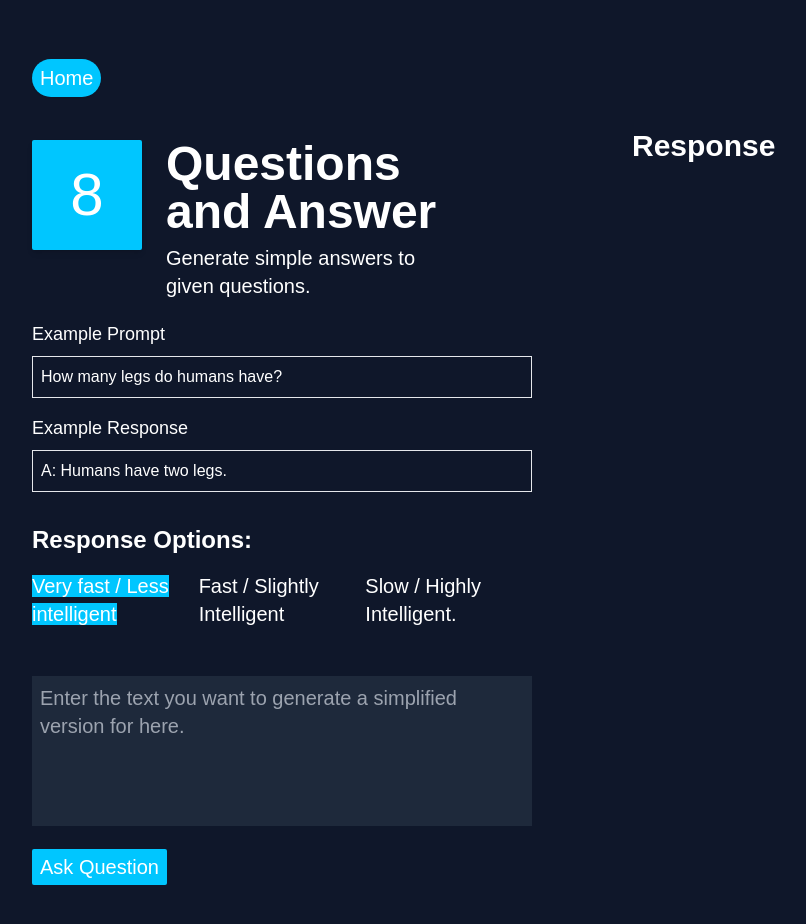
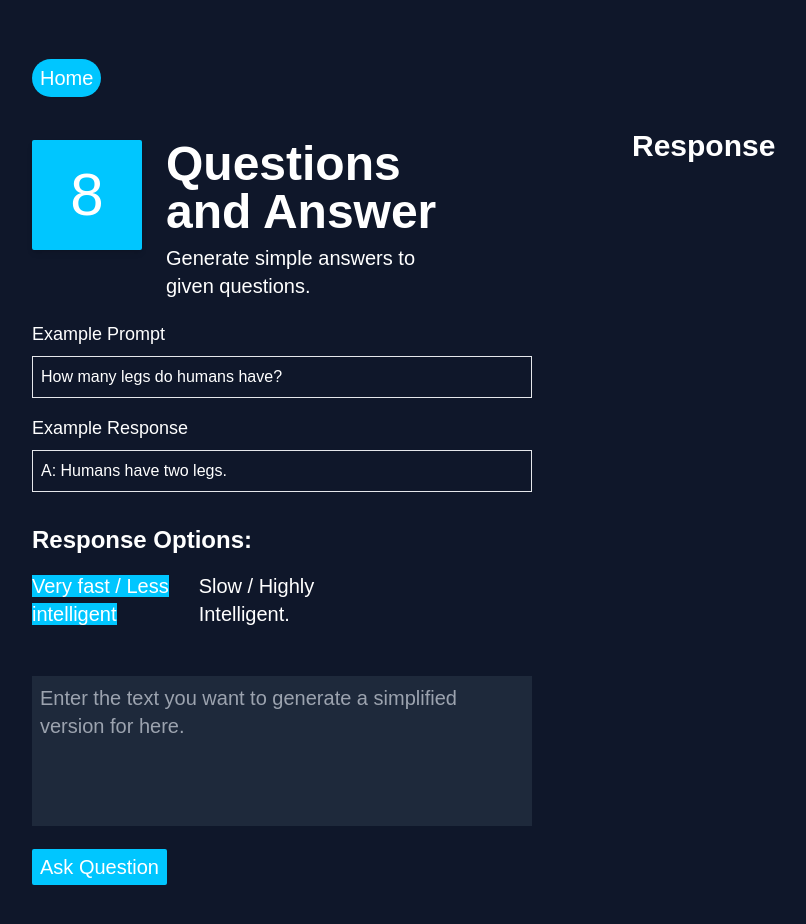
Before and after one commit to rxrzzz/assignments-ai, a Next.js app: page /answers in a window 1280 px wide. Shown: the top 924 px of the page, without its empty margins (58-864 px from the left). Built offline with nearby package versions, Linux system fonts and the light colour scheme; no server answers; a web font is replaced by a local one.

Commit message:
set error to empty string on load

```diff
--- a/components/options.tsx
+++ b/components/options.tsx
@@ -1,5 +1,4 @@
 import { RadioGroup } from "@headlessui/react";
-import { useState } from "react";
 
 type OptionProp = {
   option: string;
@@ -34,21 +33,7 @@ export const Options = ({ option, setOption, color }: OptionProp) => {
               </span>
             )}
           </RadioGroup.Option>
-          <RadioGroup.Option
-            className="my-4 cursor-pointer  max-w-[400px]"
-            value="text-babbage-001"
-          >
-            {({ checked }) => (
-              <span
-                style={{
-                  backgroundColor: checked ? color : "",
-                }}
-                className="font-medium"
-              >
-                Fast / Slightly Intelligent
-              </span>
-            )}
-          </RadioGroup.Option>
+
           <RadioGroup.Option
             className="my-4 cursor-pointer  max-w-[400px]"
             value="text-davinci-003"
--- a/pages/answers.tsx
+++ b/pages/answers.tsx
@@ -34,6 +34,7 @@ export default function Extract() {
         const { data } = response;
         setResult(data.choices[0].text);
         setLoading(false);
+        setError("")
       })
       .catch((err) => {
         setError("An error occured. Please wait for a minute and then retry.");
--- a/pages/essay.tsx
+++ b/pages/essay.tsx
@@ -34,6 +34,7 @@ export default function Essay() {
         const { data } = response;
         setResult(data.choices[0].text);
         setLoading(false);
+        setError("")
       })
       .catch((err) => {
         setError("An error occured. Please wait for a minute and then retry.");
--- a/pages/extract.tsx
+++ b/pages/extract.tsx
@@ -32,6 +32,7 @@ export default function Extract() {
         const { data } = response;
         setResult(data.choices[0].text);
         setLoading(false);
+        setError("")
       })
       .catch((err) => {
         setError("An error occured. Please wait for a minute and then retry.");
--- a/pages/grammar.tsx
+++ b/pages/grammar.tsx
@@ -31,6 +31,7 @@ export default function Grammar() {
         const { data } = response;
         setResult(data.choices[0].text);
         setLoading(false);
+        setError("")
       })
       .catch((err) => {
         setError("An error occured. Please wait for a minute and then retry.");
--- a/pages/outline.tsx
+++ b/pages/outline.tsx
@@ -31,6 +31,7 @@ export default function Outline() {
         const { data } = response;
         setResult(data.choices[0].text);
         setLoading(false);
+        setError("")
       })
       .catch((err) => {
         setError("An error occured. Please wait for a minute and then retry.");
--- a/pages/quickdraw.tsx
+++ b/pages/quickdraw.tsx
@@ -30,6 +30,7 @@ export default function QuickDraw() {
         const { data } = response;
         setResult(data.choices[0].text);
         setLoading(false);
+        setError("")
       })
       .catch((err) => {
         setError("An error occured. Please wait for a minute and then retry.");
--- a/pages/simple-text.tsx
+++ b/pages/simple-text.tsx
@@ -32,6 +32,7 @@ export default function SimpleText() {
         const { data } = response;
         setResult(data.choices[0].text);
         setLoading(false);
+        setError("")
       })
       .catch((err) => {
         setError("An error occured. Please wait for a minute and then retry.");
--- a/pages/summarize.tsx
+++ b/pages/summarize.tsx
@@ -31,10 +31,11 @@ export default function Summarize() {
         const { data } = response;
         setResult(data.choices[0].text);
         setLoading(false);
+        setError("");
       })
       .catch((err) => {
         setError("An error occured. Please wait for a minute and then retry.");
-        setLoading(false)
+        setLoading(false);
       });
   }
 
```
